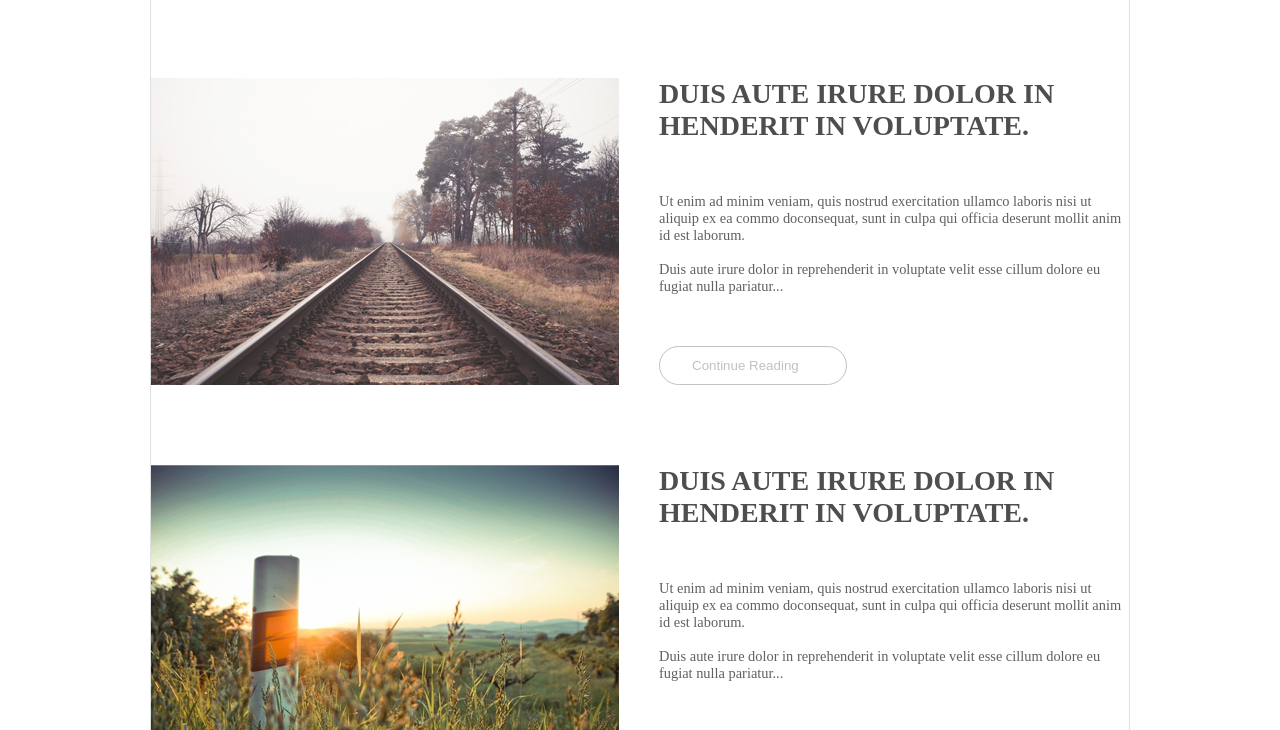
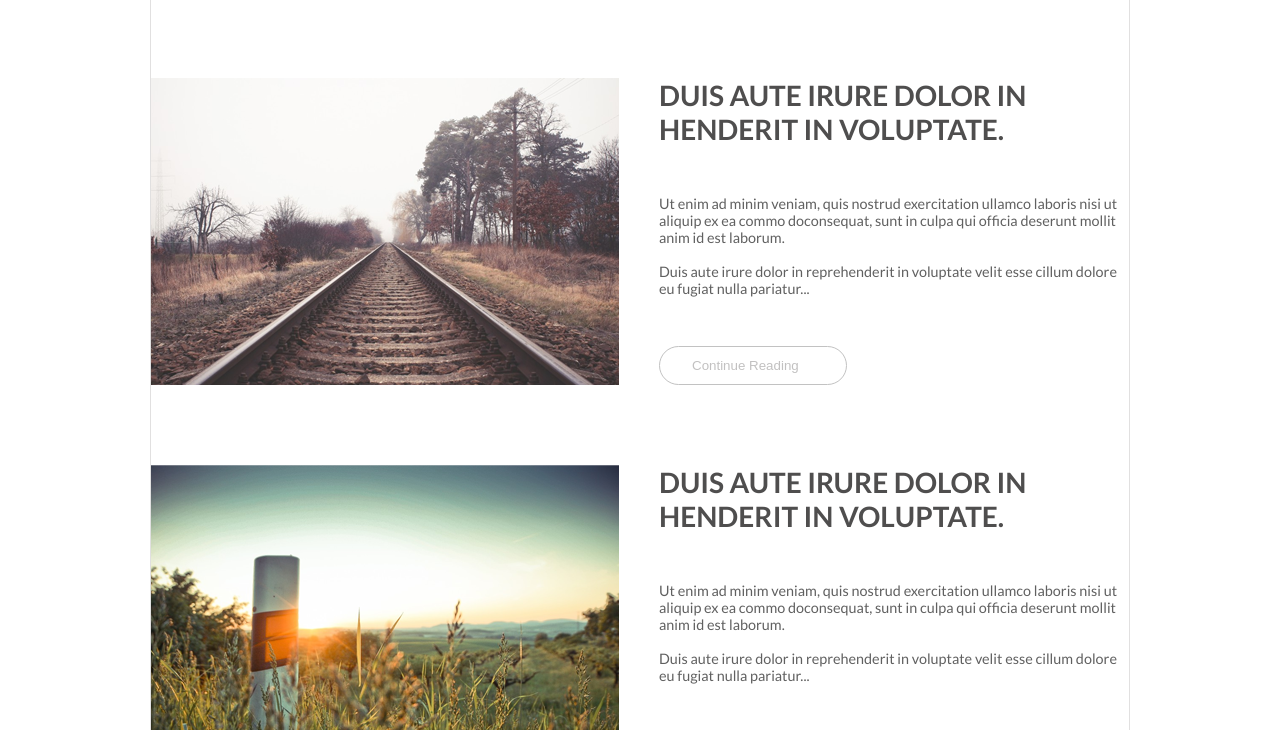
Before and after one commit to RazAbk/Pixel-perfect-practice, a plain HTML site: page index.html in a window 1280 px wide. Shown: the part 133-863 px from the top of the page. Drawn offline with Linux system fonts and the light colour scheme; the site is published under a folder, as on GitHub Pages, so addresses that start at the root find nothing.

Commit message:
Fixed fonts source reference

```diff
--- a/css/style.css
+++ b/css/style.css
@@ -10,17 +10,17 @@
 
 @font-face {
   font-family: lato-bold;
-  src: url(/fonts/lato/Lato-Bold.ttf);
+  src: url(../fonts/lato/Lato-Bold.ttf);
 }
 
 @font-face {
   font-family: lato-regular;
-  src: url(/fonts/lato/Lato-Regular.ttf);
+  src: url(../fonts/lato/Lato-Regular.ttf);
 }
 
 @font-face {
   font-family: euro-pf55;
-  src: url(/fonts/eurpf55/eurof55.ttf);
+  src: url(../fonts/eurpf55/eurof55.ttf);
 }
 
 /* /////////////////////////////////////////////////////////////////////////////////////////////////// */
```
